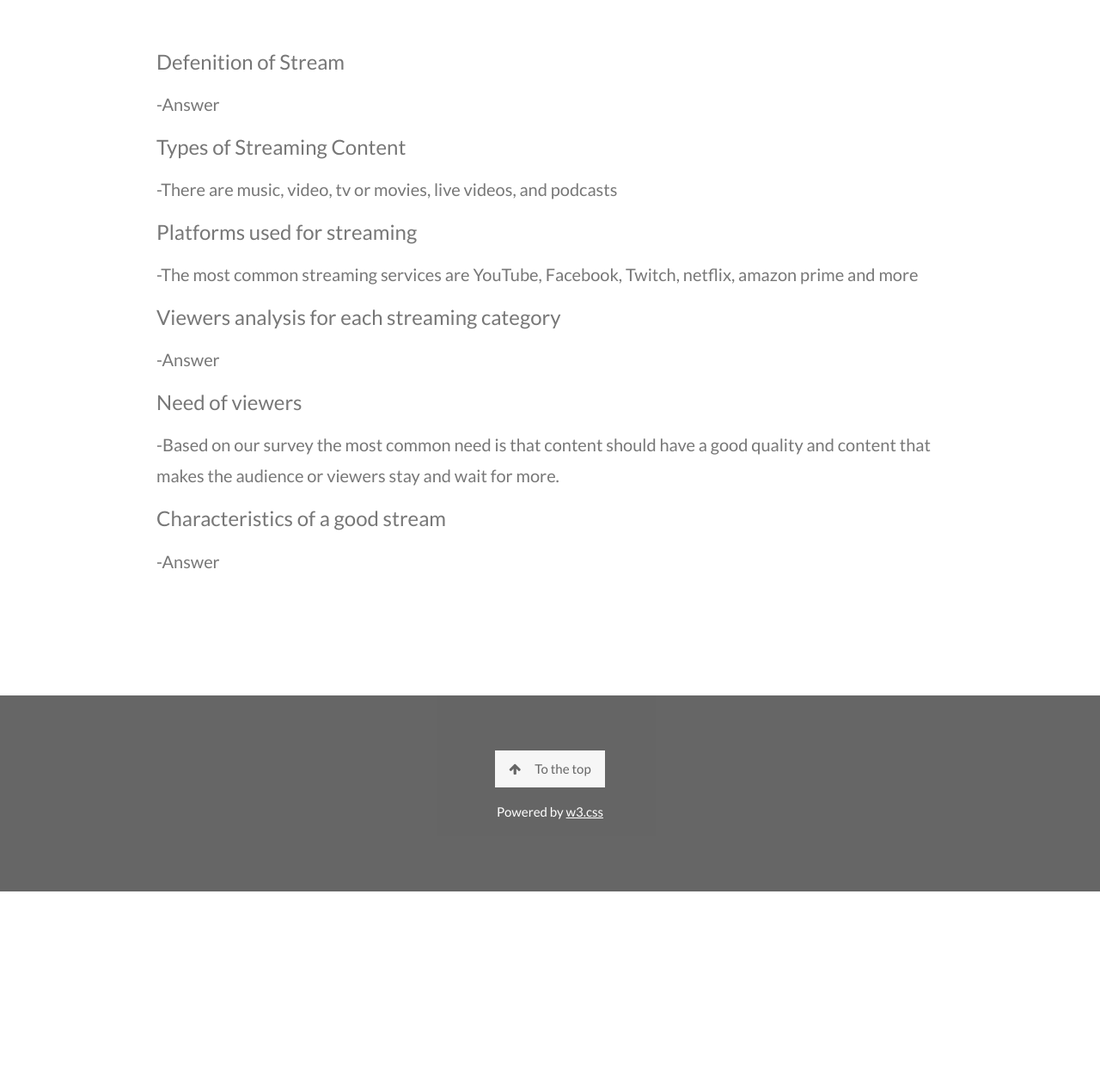
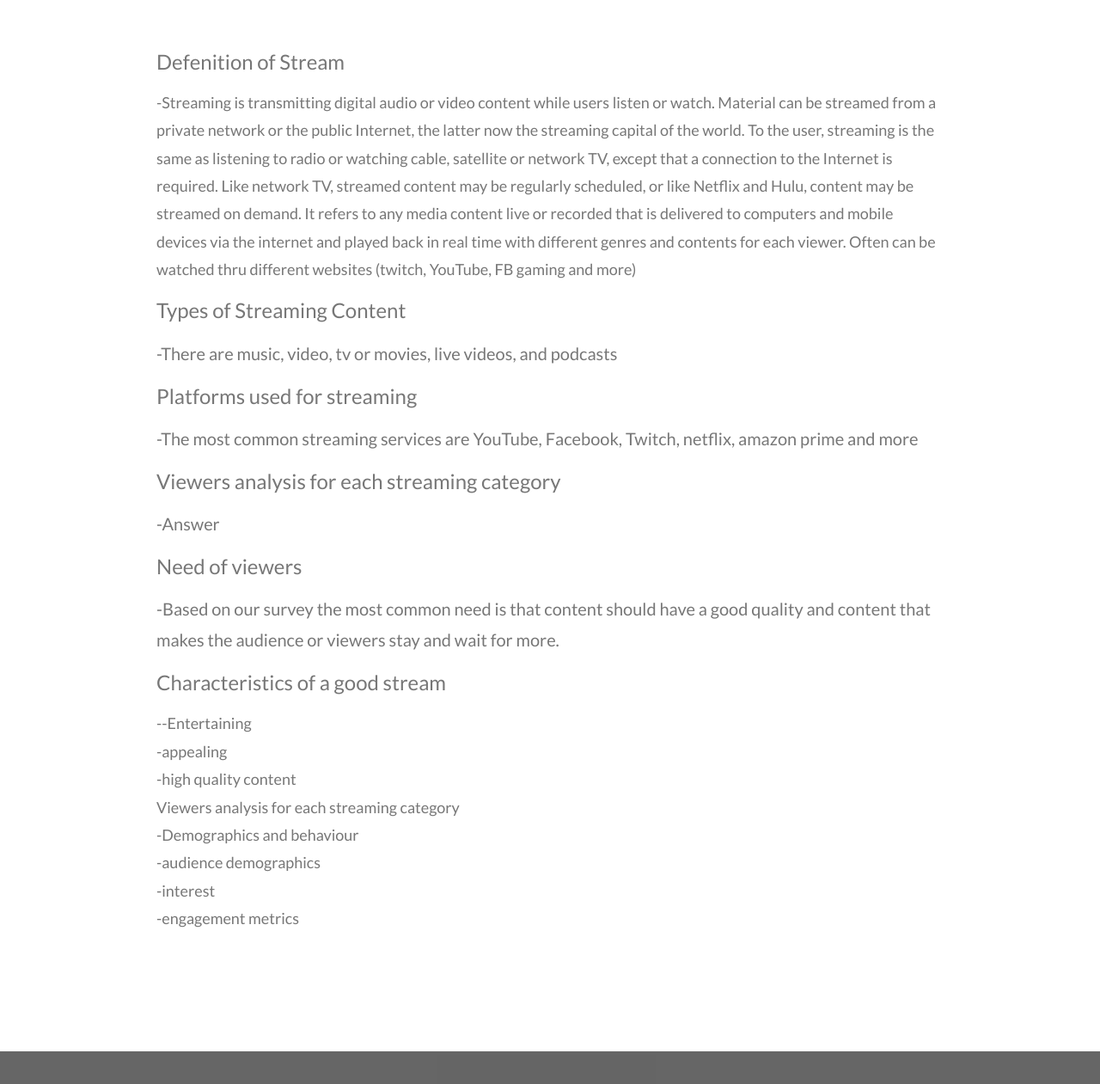
Before and after one commit to Jemflo/NescafeLivestreamersLifestyle, a plain HTML site: page index.html in a window 1280 px wide. Shown: the part 1822-3083 px from the top of the page at 86% size. Before the commit the page ends 2859 px from the top, so only its background shows below. Drawn offline with nearby package versions, Linux system fonts and the light colour scheme.

Commit message:
Update index.html

```diff
--- a/index.html
+++ b/index.html
@@ -160,7 +160,8 @@ body, html {
 </div>
 <br>
 <h3> Defenition of Stream</h3>
-    <h4>-Answer </h4>
+    <h5>-Streaming is transmitting digital audio or video content while users listen or watch. Material can be streamed from a private network or the public Internet, the latter now the streaming capital of the world. To the user, streaming is the same as listening to radio or watching cable, satellite or network TV, except that a connection to the Internet is required. Like network TV, streamed content may be regularly scheduled, or like Netflix and Hulu, content may be streamed on demand. It refers to any media content  live or recorded that is delivered to computers and mobile devices via the internet and played back in real time with different genres and contents for each viewer. Often can be watched thru different websites (twitch, YouTube, FB gaming and more)
+ </h5>
     <h3> Types of Streaming Content</h3>
     <h4>-There are music, video, tv or movies, live videos, and podcasts  </h4>
     <h3> Platforms used for streaming</h3>
@@ -170,7 +171,15 @@ body, html {
     <h3> Need of viewers</h3>
     <h4>-Based on our survey the most common need is that content should have a good quality and content that makes the audience or viewers stay and wait for more. </h4>
     <h3> Characteristics of a good stream</h3>
-    <h4>-Answer </h4>
+    <h5>--Entertaining <br>
+-appealing<br>
+-high quality content<br>
+Viewers analysis for each streaming category<br>
+-Demographics and behaviour<br>
+-audience demographics<br>
+-interest<br>
+-engagement metrics<br>
+ </h5>
 
   </div>
 </div>
```
